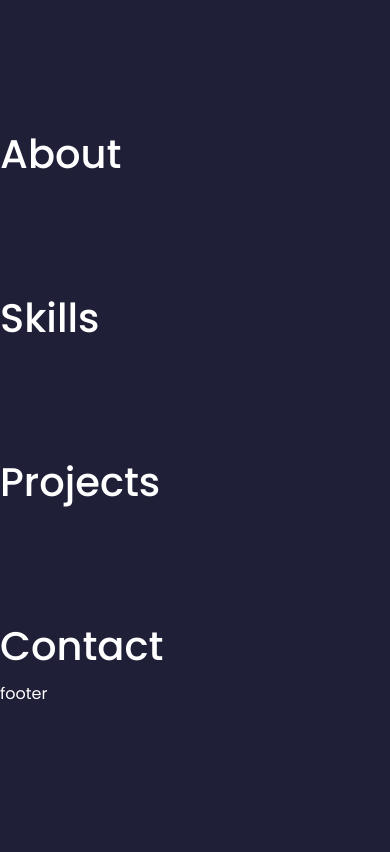
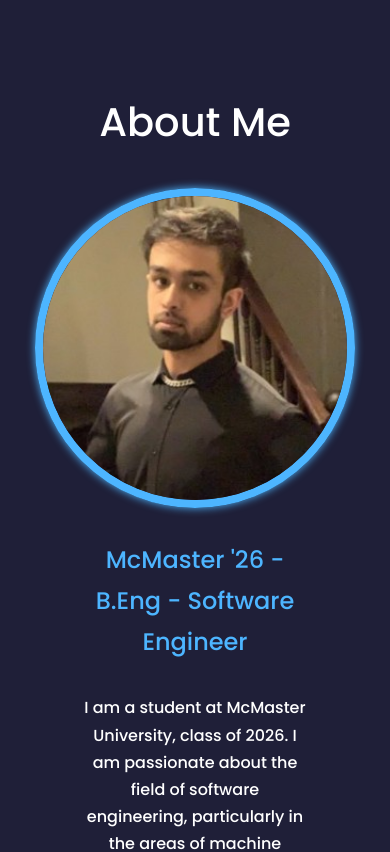
Before and after one commit to asherk7/personal-website, a React (Create React App) app: page / in a window 390 px wide. Shown: the part 820-1672 px from the top of the page. Before the commit the page ends 1527 px from the top, so only its background shows below. Built offline with nearby package versions, Linux system fonts and the light colour scheme.

Commit message:
finished about section

```diff
--- a/src/components/about/About.js
+++ b/src/components/about/About.js
@@ -1,10 +1,22 @@
 import React from 'react'
+import me from '../../resources/me.jpg'
 import './about.css'
 
 const About = () => {
   return (
-    <section id="about">
-      <h1>About</h1>
+    <section id="about" className="container">
+      <h1>About Me</h1>
+      <div className="about-container">
+        <div className="asher">
+          <img src={me} alt="Asher Khan" />
+        </div>
+        <div className="aboutme">
+          <h2>McMaster '26 - B.Eng - Software Engineer</h2>
+          <h4> I am a student at McMaster University, class of 2026. I am passionate about the field of software engineering, particularly in the areas of machine learning, math, statistics, software design, AI, and data science.</h4>
+          <h4>I'm captivated by the possibilities of machine learning and its ability to make intelligent decisions. I enjoy exploring algorithms and techniques that power machine learning models to solve real-world problems.</h4>
+          <h4>Currently, I'm focused on learning more about machine learning. I stay updated with the latest developments and undertake practical projects to expand my expertise in this rapidly evolving field.</h4>
+        </div>
+      </div>
     </section>
   )
 }
--- a/src/components/about/about.css
+++ b/src/components/about/about.css
@@ -0,0 +1,65 @@
+h1 {
+    text-align: center;
+    margin-bottom: 2rem;
+}
+
+h2, h4 {
+    margin-bottom: 2rem;
+}
+
+#about {
+    margin-top: 8rem;
+}
+
+.about-container{
+    display: flex;
+    justify-content: space-between;
+    align-items: center;
+    gap: 8%;
+}
+
+.aboutme > h2{
+    color: var(--color-primary);
+}
+
+.aboutme{
+    margin: 2rem auto 4rem;
+}
+
+/* picture */
+
+.asher > img{
+    flex: 1;
+    width: 20rem;
+    border-radius: 50%;
+    border: 0.5rem solid var(--color-primary);
+    box-shadow: 0 0 0.5rem var(--color-primary);
+    margin: 0 auto;
+    display: block;
+}
+
+/* media queries */
+
+@media screen and (max-width: 1000px) {
+    .about-container{
+        display: flex;
+        flex-direction: column;
+        align-items: center;
+    }
+
+    .aboutme{
+        text-align: center;
+        width: 80%;
+    }
+}
+
+@media screen and (max-width: 600px) {
+    .aboutme{
+        text-align: center;
+        width: 65%;
+    }
+
+    #about h1{
+        margin-top: -4rem;
+    }
+}
--- a/src/components/nav/nav.css
+++ b/src/components/nav/nav.css
@@ -14,6 +14,8 @@ nav {
     border-radius: 3rem;
     backdrop-filter: blur(1rem);
 }
+
+/* icons */
 
 nav > a{
     display: flex;
--- a/src/index.css
+++ b/src/index.css
@@ -62,7 +62,7 @@ section {
 section > h2 {
     text-align: center;
     color: var(--color-primary);
-    margin-bottom: 3rem;
+    margin-bottom: 2rem;
 }
 
 .text-light {
```
Also changed, not shown: src/resources/me.jpg (added).
